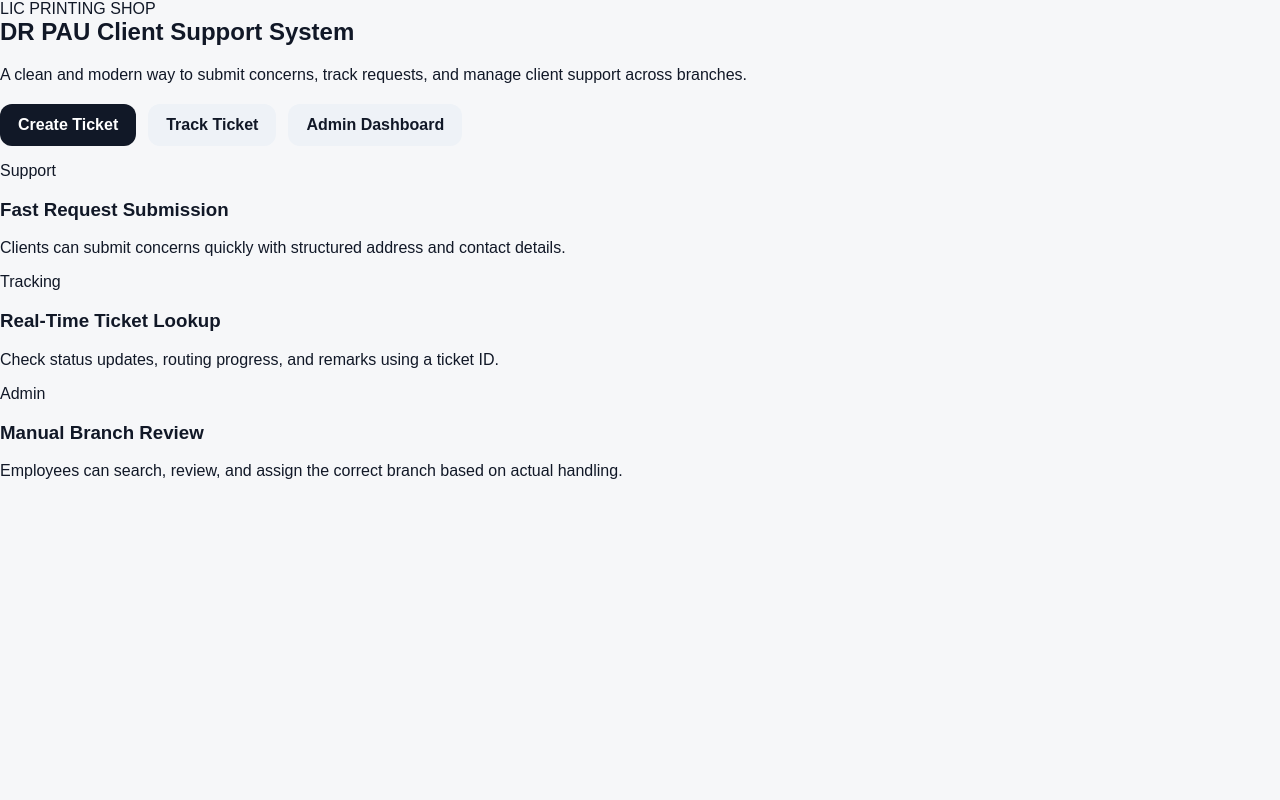
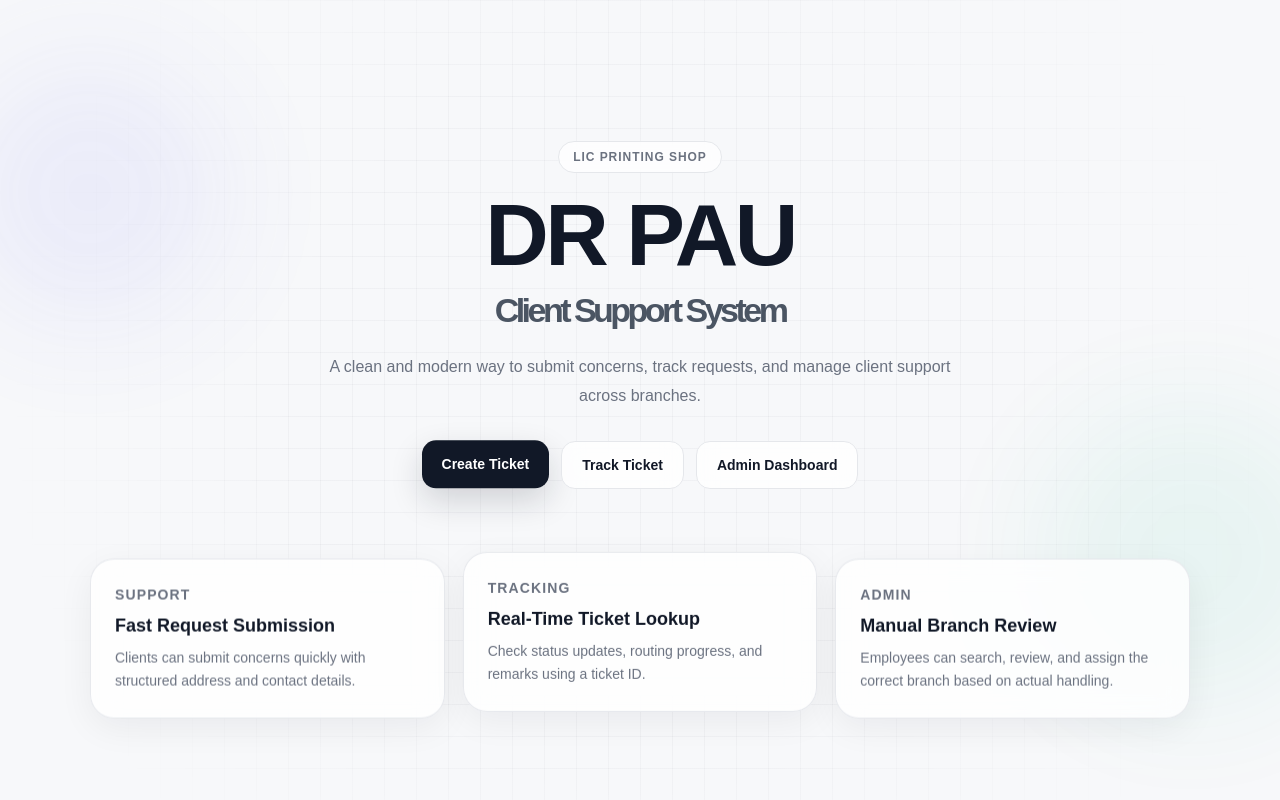
Before and after one commit to LICPrintingShop/DRPAU, a Next.js app: page / in a window 1280 px wide. Built offline with nearby package versions, Linux system fonts and the light colour scheme.

Commit message:
Update globals.css

```diff
--- a/app/globals.css
+++ b/app/globals.css
@@ -7,8 +7,9 @@ body {
   margin: 0;
   padding: 0;
   font-family: Arial, sans-serif;
-  background: #f6f7f9;
+  background: #f7f8fa;
   color: #111827;
+  overflow-x: hidden;
 }
 
 a {
@@ -16,137 +17,247 @@ a {
   color: inherit;
 }
 
-.page {
-  max-width: 1100px;
-  margin: 0 auto;
-  padding: 40px 20px;
+.landing-page {
+  min-height: 100vh;
+  position: relative;
+  overflow: hidden;
+  padding: 40px 20px 60px;
+  display: flex;
+  flex-direction: column;
+  justify-content: center;
 }
 
-.hero-card,
-.card,
-.result-card,
-.success-card {
-  background: #ffffff;
-  border: 1px solid #e5e7eb;
-  border-radius: 18px;
-  padding: 24px;
-  box-shadow: 0 8px 30px rgba(0, 0, 0, 0.04);
-  margin-bottom: 24px;
+.bg-grid {
+  position: absolute;
+  inset: 0;
+  background-image: linear-gradient(rgba(17, 24, 39, 0.03) 1px, transparent 1px),
+    linear-gradient(90deg, rgba(17, 24, 39, 0.03) 1px, transparent 1px);
+  background-size: 32px 32px;
+  mask-image: radial-gradient(circle at center, black 45%, transparent 85%);
+  pointer-events: none;
 }
 
-.eyebrow {
+.bg-orb {
+  position: absolute;
+  border-radius: 999px;
+  filter: blur(60px);
+  opacity: 0.45;
+  pointer-events: none;
+  animation: drift 10s ease-in-out infinite;
+}
+
+.orb-one {
+  width: 260px;
+  height: 260px;
+  background: rgba(99, 102, 241, 0.18);
+  top: 80px;
+  left: -40px;
+}
+
+.orb-two {
+  width: 300px;
+  height: 300px;
+  background: rgba(16, 185, 129, 0.14);
+  right: -60px;
+  bottom: 80px;
+  animation-delay: 2s;
+}
+
+.landing-hero {
+  position: relative;
+  z-index: 2;
+  max-width: 820px;
+  margin: 0 auto;
+  text-align: center;
+  padding: 80px 20px 40px;
+  animation: fadeUp 0.9s ease;
+}
+
+.hero-badge {
+  display: inline-block;
+  padding: 8px 14px;
+  border: 1px solid #e5e7eb;
+  border-radius: 999px;
+  background: rgba(255, 255, 255, 0.75);
+  backdrop-filter: blur(10px);
   font-size: 12px;
   font-weight: 700;
   letter-spacing: 0.08em;
   color: #6b7280;
   text-transform: uppercase;
+  margin-bottom: 20px;
 }
 
-h1,
-h2 {
-  margin-top: 0;
+.hero-title {
+  margin: 0;
+  font-size: clamp(42px, 8vw, 88px);
+  line-height: 0.95;
+  letter-spacing: -0.04em;
+  font-weight: 800;
 }
 
-.subtext {
-  color: #6b7280;
-  line-height: 1.6;
+.hero-title span {
+  display: block;
+  font-size: clamp(20px, 4vw, 34px);
+  line-height: 1.2;
+  color: #4b5563;
+  font-weight: 600;
+  margin-top: 14px;
 }
 
-.hero-actions,
-.form-inline {
+.hero-text {
+  max-width: 640px;
+  margin: 22px auto 0;
+  font-size: 16px;
+  line-height: 1.8;
+  color: #6b7280;
+}
+
+.hero-actions {
+  margin-top: 30px;
   display: flex;
   gap: 12px;
+  justify-content: center;
   flex-wrap: wrap;
-  margin-top: 20px;
-}
-
-.branch-grid {
-  display: grid;
-  grid-template-columns: repeat(auto-fit, minmax(140px, 1fr));
-  gap: 14px;
-  margin-top: 16px;
-}
-
-.branch-card {
-  background: #f9fafb;
-  border: 1px solid #e5e7eb;
-  border-radius: 14px;
-  padding: 18px;
-  text-align: center;
-  font-weight: 600;
-}
-
-.form-grid {
-  display: grid;
-  gap: 14px;
-  margin-top: 20px;
-}
-
-.input,
-.table-input {
-  width: 100%;
-  padding: 12px 14px;
-  border: 1px solid #d1d5db;
-  border-radius: 12px;
-  background: #fff;
-  font-size: 14px;
-}
-
-.textarea {
-  min-height: 120px;
-  resize: vertical;
 }
 
 .primary-btn,
 .secondary-btn {
-  border: none;
-  border-radius: 12px;
-  padding: 12px 18px;
+  display: inline-flex;
+  align-items: center;
+  justify-content: center;
+  min-height: 48px;
+  padding: 0 20px;
+  border-radius: 14px;
+  font-size: 14px;
   font-weight: 600;
-  cursor: pointer;
-  display: inline-block;
+  transition: transform 0.22s ease, box-shadow 0.22s ease, background 0.22s ease;
 }
 
 .primary-btn {
   background: #111827;
   color: white;
+  box-shadow: 0 10px 30px rgba(17, 24, 39, 0.14);
+  animation: idlePulse 3.2s ease-in-out infinite;
 }
 
 .secondary-btn {
-  background: #eef2f7;
+  background: rgba(255, 255, 255, 0.8);
+  color: #111827;
+  border: 1px solid #e5e7eb;
+  backdrop-filter: blur(10px);
+}
+
+.primary-btn:hover,
+.secondary-btn:hover {
+  transform: translateY(-2px);
+  box-shadow: 0 14px 34px rgba(17, 24, 39, 0.12);
+}
+
+.floating-panels {
+  position: relative;
+  z-index: 2;
+  width: 100%;
+  max-width: 1100px;
+  margin: 30px auto 0;
+  display: grid;
+  grid-template-columns: repeat(3, minmax(0, 1fr));
+  gap: 18px;
+}
+
+.info-card {
+  background: rgba(255, 255, 255, 0.8);
+  border: 1px solid rgba(229, 231, 235, 0.9);
+  backdrop-filter: blur(14px);
+  border-radius: 24px;
+  padding: 24px;
+  box-shadow: 0 10px 35px rgba(17, 24, 39, 0.06);
+}
+
+.info-card h3 {
+  margin: 8px 0 10px;
+  font-size: 18px;
   color: #111827;
 }
 
-.ticket-box {
-  padding: 18px;
-  background: #f3f4f6;
-  border-radius: 14px;
-  font-size: 24px;
-  font-weight: 700;
-  margin: 16px 0;
-  text-align: center;
-}
-
-.error-text {
-  color: #b91c1c;
+.info-card p {
+  margin: 0;
+  color: #6b7280;
+  line-height: 1.7;
   font-size: 14px;
 }
 
-.table-wrap {
-  overflow-x: auto;
-  margin-top: 16px;
+.info-label {
+  font-size: 12px;
+  font-weight: 700;
+  letter-spacing: 0.08em;
+  text-transform: uppercase;
+  color: #9ca3af;
 }
 
-.ticket-table {
-  width: 100%;
-  border-collapse: collapse;
-  min-width: 900px;
+.float-slow {
+  animation: floatY 6s ease-in-out infinite;
 }
 
-.ticket-table th,
-.ticket-table td {
-  text-align: left;
-  border-bottom: 1px solid #e5e7eb;
-  padding: 12px;
-  vertical-align: top;
+.float-delay {
+  animation: floatY 7s ease-in-out infinite;
+  animation-delay: 1.2s;
 }
+
+.float-fast {
+  animation: floatY 5.5s ease-in-out infinite;
+  animation-delay: 0.4s;
+}
+
+@keyframes floatY {
+  0%,
+  100% {
+    transform: translateY(0px);
+  }
+  50% {
+    transform: translateY(-8px);
+  }
+}
+
+@keyframes drift {
+  0%,
+  100% {
+    transform: translate3d(0, 0, 0) scale(1);
+  }
+  50% {
+    transform: translate3d(0, -18px, 0) scale(1.05);
+  }
+}
+
+@keyframes idlePulse {
+  0%,
+  100% {
+    transform: translateY(0);
+    box-shadow: 0 10px 30px rgba(17, 24, 39, 0.14);
+  }
+  50% {
+    transform: translateY(-1px);
+    box-shadow: 0 14px 34px rgba(17, 24, 39, 0.18);
+  }
+}
+
+@keyframes fadeUp {
+  from {
+    opacity: 0;
+    transform: translateY(18px);
+  }
+  to {
+    opacity: 1;
+    transform: translateY(0);
+  }
+}
+
+@media (max-width: 900px) {
+  .floating-panels {
+    grid-template-columns: 1fr;
+  }
+
+  .landing-hero {
+    padding-top: 50px;
+  }
+}
```
